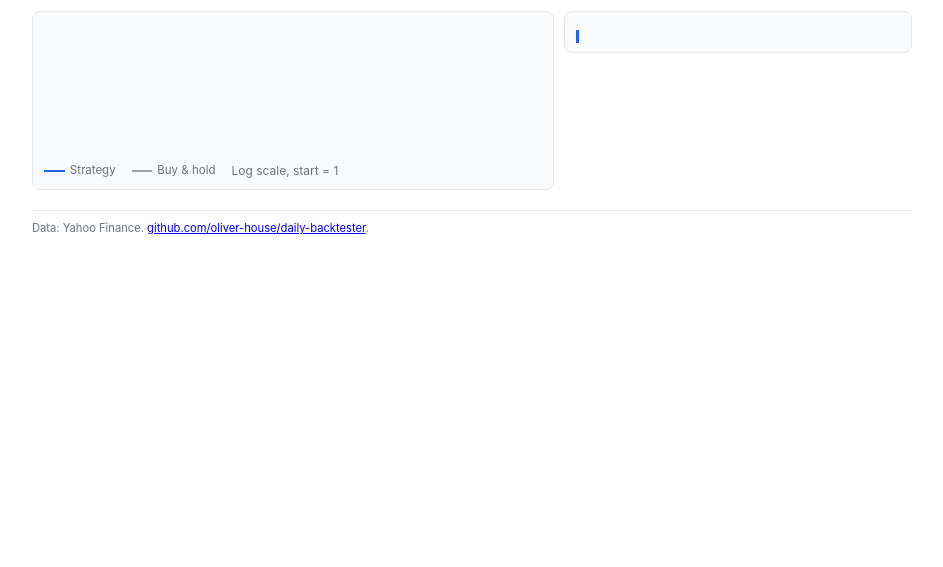
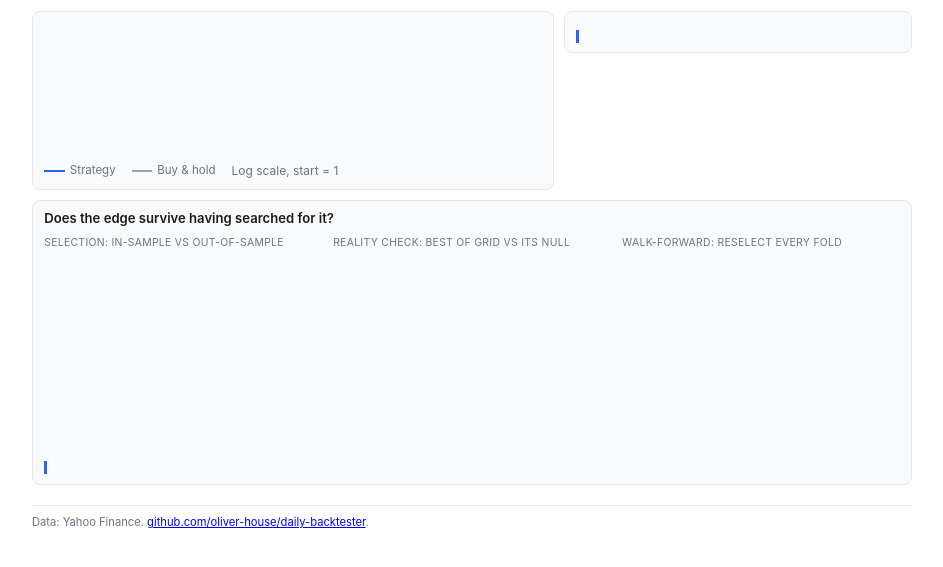
Before and after one commit to oliver-house/daily-backtester, a Python web app: template templates/dashboard.html in a window 1280 px wide. Shown: the part 132-699 px from the top of the page, without its empty margins (168-1111 px from the left). Run offline with Jinja, Linux system fonts and the light colour scheme; the template is opened without the code that fills it, so the values that code supplies are empty.

Commit message:
Update templates\dashboard.html

```diff
--- a/templates/dashboard.html
+++ b/templates/dashboard.html
@@ -56,6 +56,14 @@
   .bad { color: var(--bad); }
   .note { font-size: .75rem; color: var(--muted); }
   .verdict { border-left: 3px solid var(--accent); padding: .4rem .6rem; margin: .5rem 0 0; background: var(--panel); font-size: .8rem; }
+  .evidence { margin-top: .6rem; }
+  .evidence h2 { font-size: .82rem; margin: 0 0 .1rem; font-weight: 600; }
+  .evidence-grid { display: grid; grid-template-columns: repeat(3, 1fr); gap: .7rem; margin-top: .5rem; }
+  @media (max-width: 700px) { .evidence-grid { grid-template-columns: 1fr; } }
+  .evidence figure { margin: 0; }
+  .evidence figcaption { font-size: .65rem; text-transform: uppercase; letter-spacing: .03em; color: var(--muted); margin-bottom: .2rem; }
+  .evidence .note { margin: .25rem 0 0; line-height: 1.3; }
+  .evidence .verdict { margin-top: .6rem; }
   footer { margin-top: 1.25rem; padding-top: .6rem; border-top: 1px solid var(--line); font-size: .7rem; color: var(--muted); }
   code { font-size: .85em; background: var(--panel); padding: .1rem .3rem; border-radius: 4px; }
 </style>
@@ -102,6 +110,31 @@
       <div class="verdict" id="verdict"></div>
     </div>
   </div>
+
+  <section class="panel evidence" id="evidence">
+    <h2>Does the edge survive having searched for it?</h2>
+    <p class="note" id="ev-settings"></p>
+
+    <div class="evidence-grid">
+      <figure>
+        <figcaption>Selection: in-sample vs out-of-sample</figcaption>
+        <svg id="ev-scatter" viewBox="0 0 300 210" preserveAspectRatio="xMidYMid meet"></svg>
+        <p class="note" id="ev-scatter-note"></p>
+      </figure>
+      <figure>
+        <figcaption>Reality Check: best of grid vs its null</figcaption>
+        <svg id="ev-null" viewBox="0 0 300 210" preserveAspectRatio="xMidYMid meet"></svg>
+        <p class="note" id="ev-null-note"></p>
+      </figure>
+      <figure>
+        <figcaption>Walk-forward: reselect every fold</figcaption>
+        <svg id="ev-folds" viewBox="0 0 300 210" preserveAspectRatio="xMidYMid meet"></svg>
+        <p class="note" id="ev-folds-note"></p>
+      </figure>
+    </div>
+
+    <div class="verdict" id="ev-verdict"></div>
+  </section>
 
   <footer>
     Data: Yahoo Finance.
```
